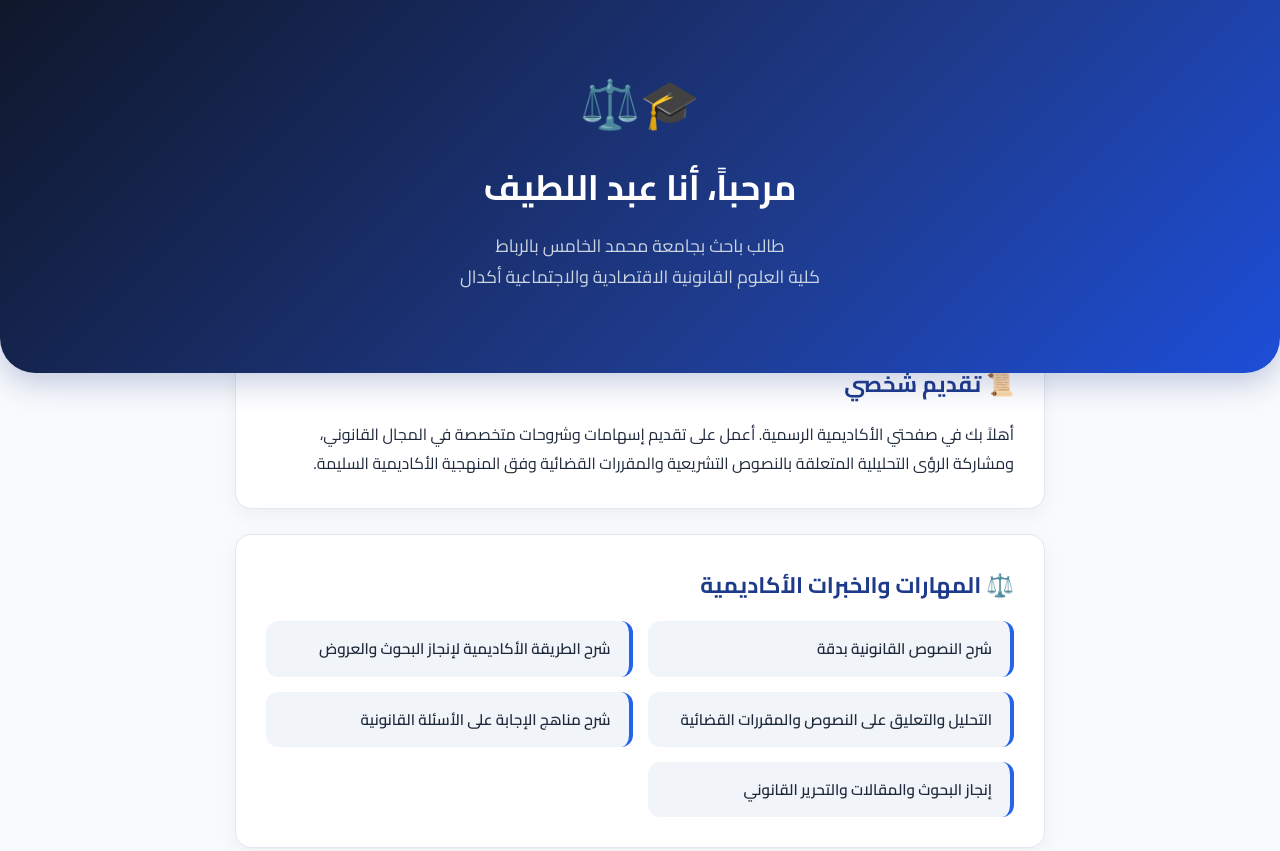
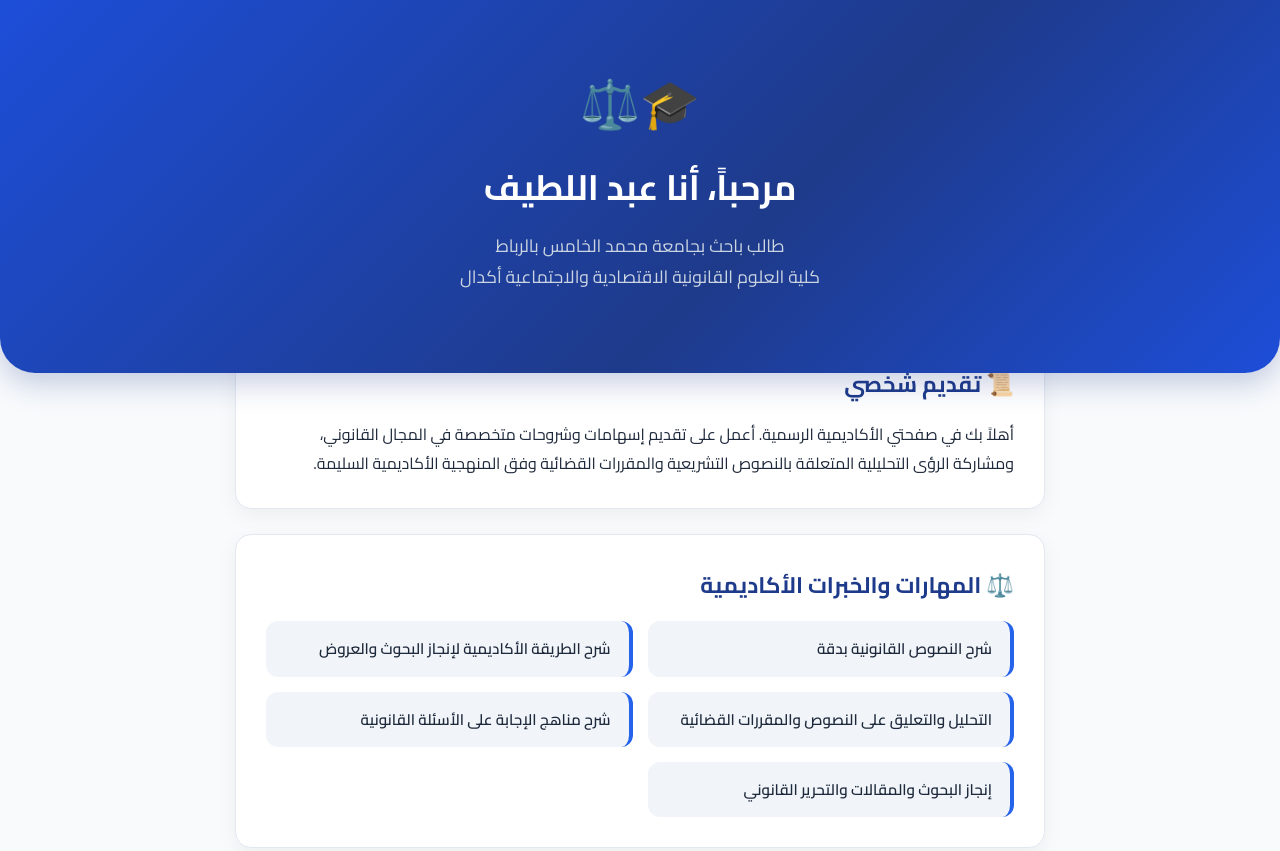
Before and after one commit to abdellatif-droit/abdellatif-academic-profil, a plain HTML site: page index.html in a window 1280 px wide. Shown: the top 851 px of the page. Drawn offline with Linux system fonts and the light colour scheme.

Commit message:
Update index.html

```diff
--- a/index.html
+++ b/index.html
@@ -21,7 +21,7 @@
 
         /* شريط الترحيب العلوي الأكاديمي */
         header {
-            background: linear-gradient(135deg, #0f172a 0%, #1e3a8a 60%, #1d4ed8 100%);
+            background: linear-gradient(135deg, #1d4ed8 0%, #1e3a8a 60%, #1d4ed8 100%);
             color: white;
             text-align: center;
             padding: 60px 20px 80px;
```
